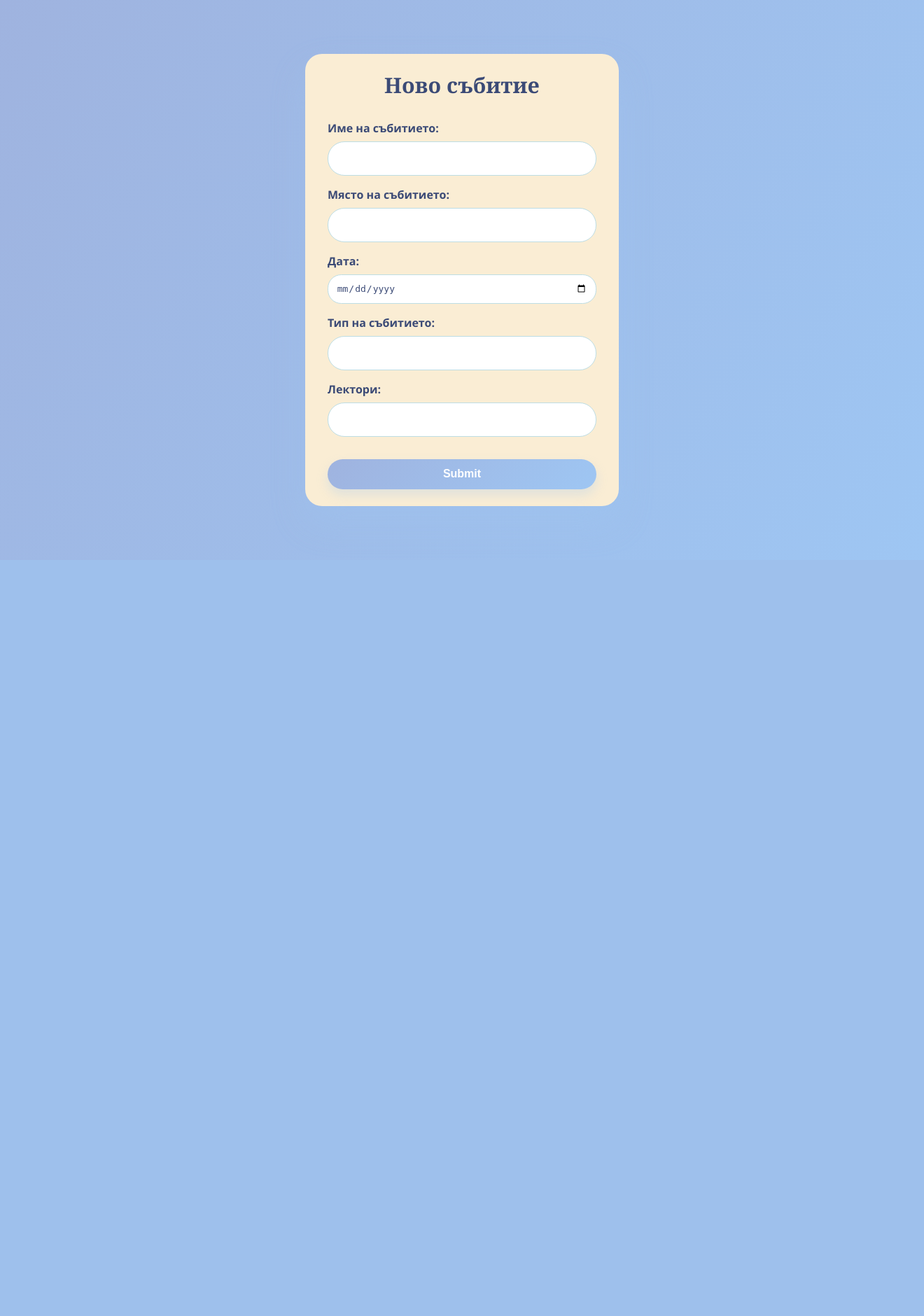
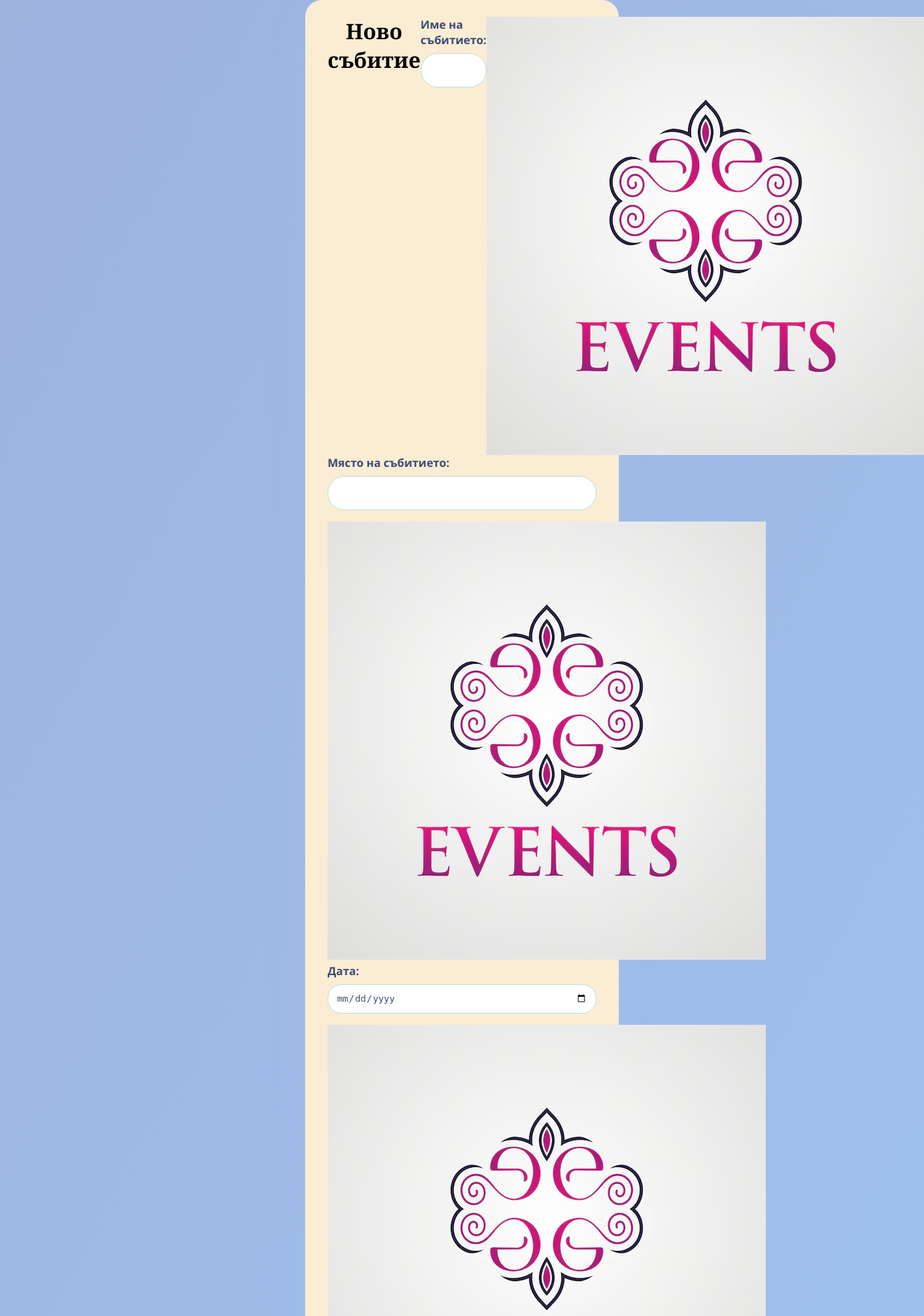
Before and after one commit to Kiuliumov/NemetschekBulgariaApplication, a Django app: page /new-data in a window 1320 px wide. Shown: the top 1880 px of the page at 70% size. Before the commit the page ends 723 px from the top, so only its background shows below. Run offline with Django 5.2, Linux system fonts and the light colour scheme.

```diff
--- a/static/css/forms.css
+++ b/static/css/forms.css
@@ -13,9 +13,11 @@ body {
     align-items: center;
     animation: fadeIn 1.2s ease-out;
     font-size: 100%;
-    color: #3B4A76; /* a darker blue for text */
 }
 
+.flex-container{
+    display: flex;
+}
 form {
     background: #faedd4;
     padding: 1.5em 2em;
--- a/templates/new-data.html
+++ b/templates/new-data.html
@@ -8,6 +8,7 @@
 </head>
 <body>
     <form method="post">
+        <div class="flex-container">
             <h1 style="font-family: Georgia, serif;">Ново събитие</h1>
             {% csrf_token %}
 
@@ -26,6 +27,8 @@
                         </ul>
                     {% endif %}
                 </p>
+                <img src="{% static 'images/event.avif' %}">
+        </div>
         {% endfor %}
 
         <button type="submit">Submit</button>
```
Also changed, not shown: static/images/event.avif (added). Lines whose indentation alone changed are shown as unchanged.
